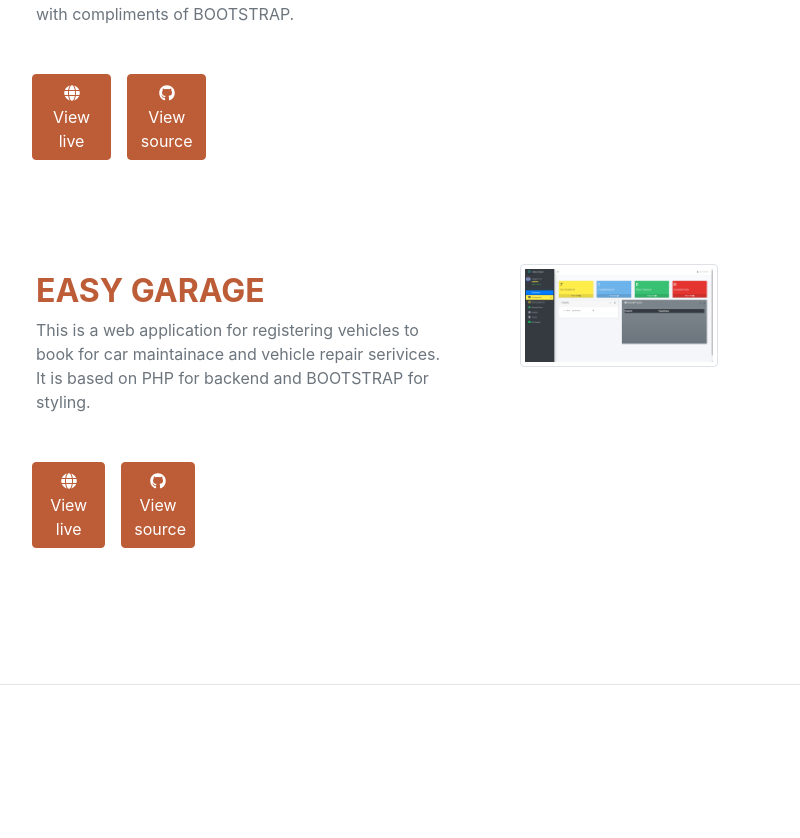
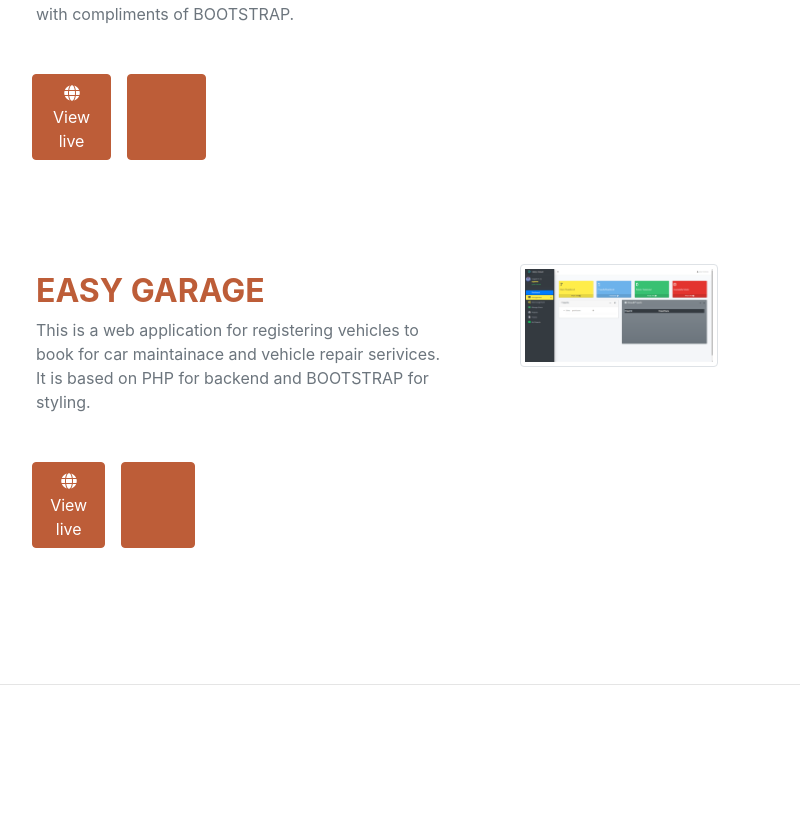
Before and after one commit to Chege-Simon/portfolio, a plain HTML site: page index.html in a window 1280 px wide. Shown: the part 1201-2039 px from the top of the page, without its empty margins (352-1152 px from the left). Drawn offline with nearby package versions, Linux system fonts and the light colour scheme; a web font is replaced by a local one.

Commit message:
removed view source buttons

```diff
--- a/index.html
+++ b/index.html
@@ -60,7 +60,8 @@
                              It is build with LARAVEL for backend, VUEJS for frontend with compliments of BOOTSTRAP.
                              <div class="row mt-5">
                                 <a class="btn btn-primary col-sm-6 col-md-4 col-lg-2 mx-2 text-sm"  href="http://easy-garage.herokuapp.com/" target="_blank"><i class="fa fa-globe fa-fw" aria-hidden="true"></i>View live</a>
-                                <a class="btn btn-primary col-sm-6 col-md-4 col-lg-2 mx-2 text-sm" href="https://github.com/Chege-Simon/easyGarage" target="_blank"><i class="fab fa-github fa-fw" aria-hidden="true"></i>View source</a>
+                                <a class="btn btn-primary col-sm-6 col-md-4 col-lg-2 mx-2 text-sm" ></a>
+                                <!-- <a class="btn btn-primary col-sm-6 col-md-4 col-lg-2 mx-2 text-sm" href="https://github.com/Chege-Simon/easyGarage" target="_blank"><i class="fab fa-github fa-fw" aria-hidden="true"></i>View source</a> -->
                             </div>
                         </div>
                         <div class="col-md-4">
@@ -73,8 +74,9 @@
                             This is a web application for registering vehicles to book for car maintainace and vehicle repair serivices.
                             It is based on PHP for backend and BOOTSTRAP for styling.
                             <div class="row mt-5">
-                                <a class="btn btn-primary col-sm-6 col-md-4 col-lg-2 mx-2 text-sm"  href="http://easy-garage.herokuapp.com/" target="_blank"><i class="fa fa-globe fa-fw" aria-hidden="true"></i>View live</a>
-                                <a class="btn btn-primary col-sm-6 col-md-4 col-lg-2 mx-2 text-sm" href="https://github.com/Chege-Simon/easyGarage" target="_blank"><i class="fab fa-github fa-fw" aria-hidden="true"></i>View source</a>
+                                <a class="btn btn-primary col-sm-6 col-md-4 col-lg-2 mx-2 text-sm"  href="http://easy-issue.herokuapp.com/" target="_blank"><i class="fa fa-globe fa-fw" aria-hidden="true"></i>View live</a>
+                                <a class="btn btn-primary col-sm-6 col-md-4 col-lg-2 mx-2 text-sm" ></a>
+                                <!-- <a class="btn btn-primary col-sm-6 col-md-4 col-lg-2 mx-2 text-sm" href="https://github.com/Chege-Simon/easyGarage" target="_blank"><i class="fab fa-github fa-fw" aria-hidden="true"></i>View source</a> -->
                             </div>
                         </div>
                         <div class="col-md-4">
```
